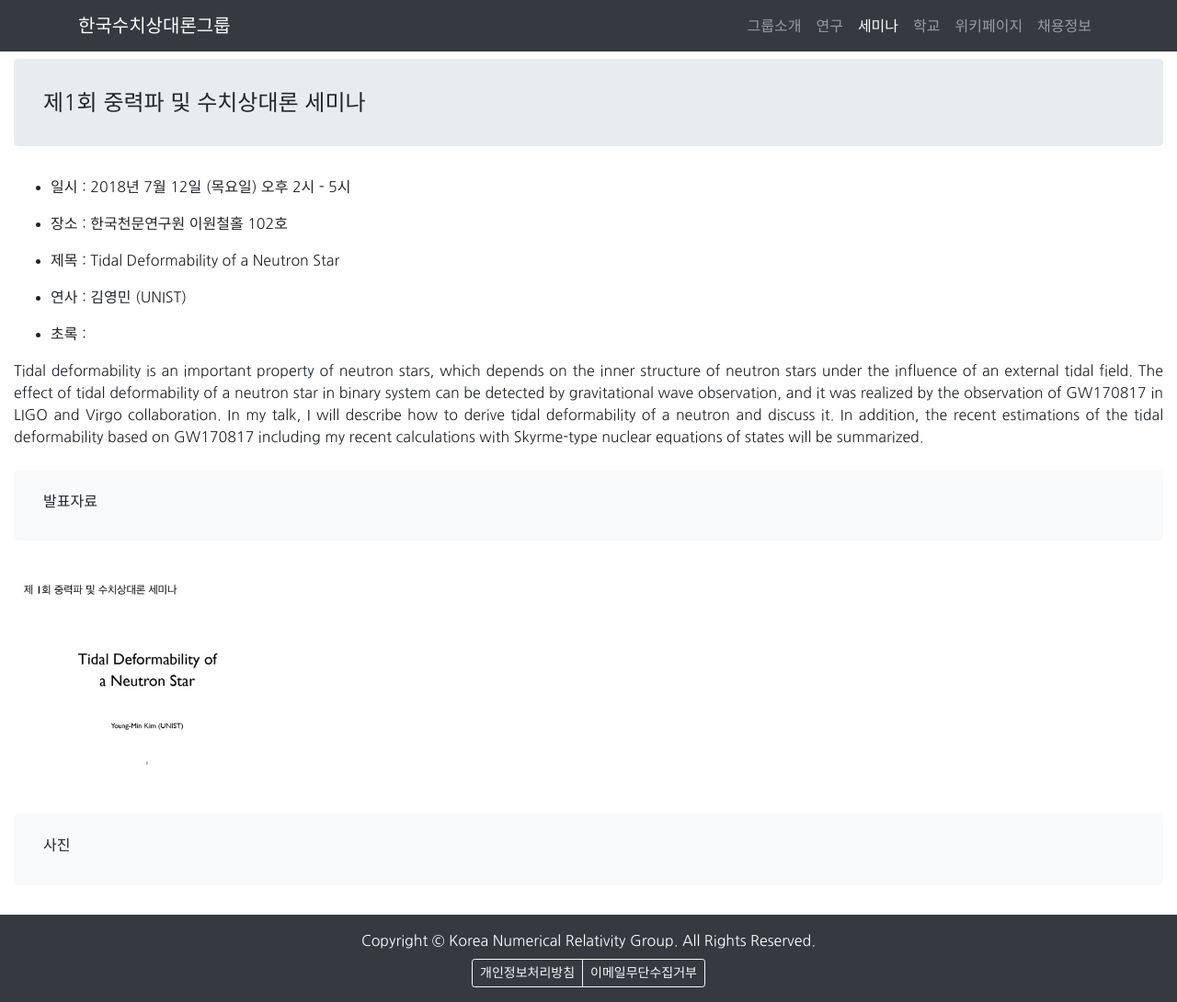
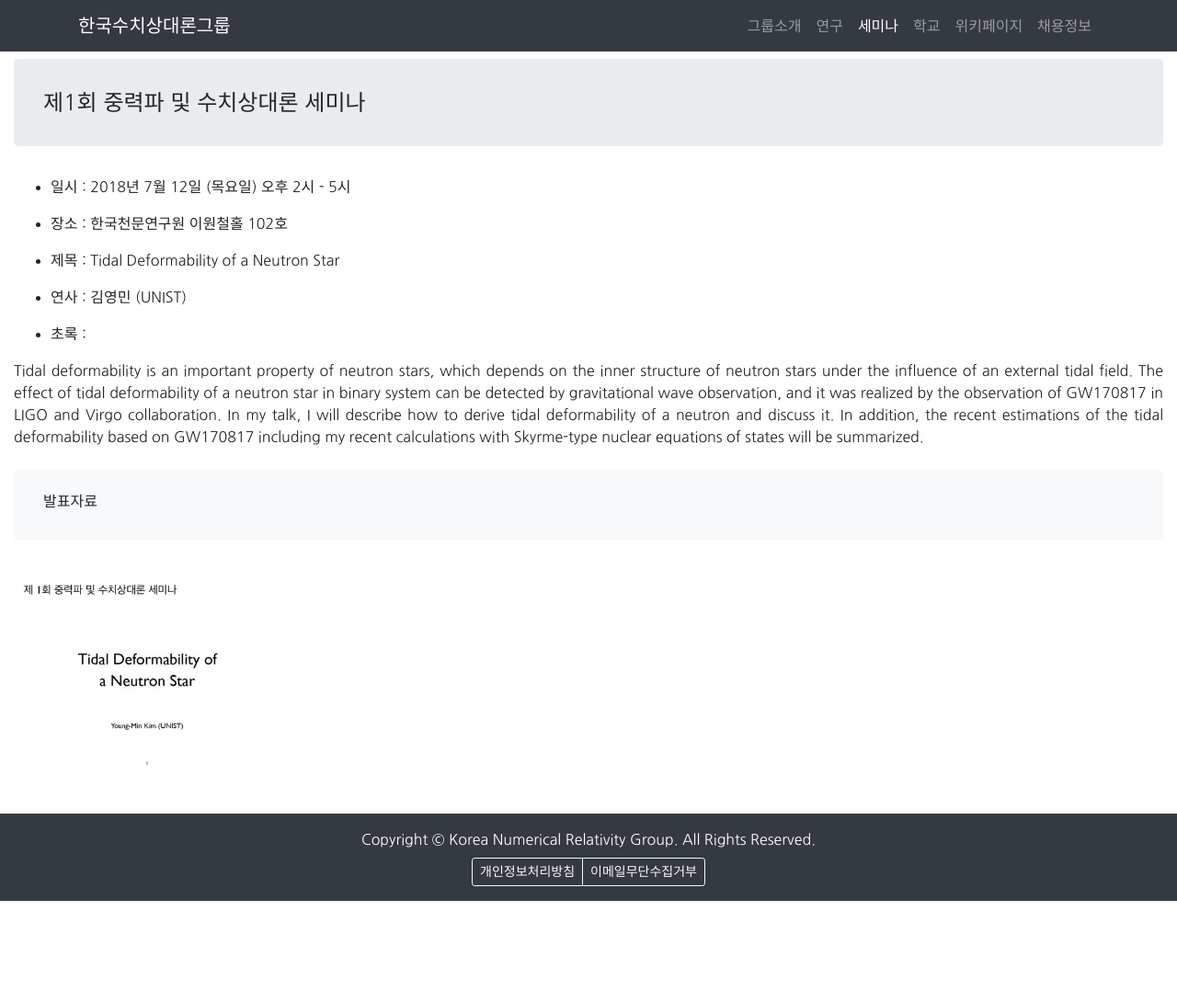
Before and after one commit to nrgw/nrgw.github.io, a Jekyll site: the page built from _posts/gwnr-seminar/2018-07-12-seminar1.md, in a window 1280 px wide. Shown: the whole page at 92% size. Built offline with Jekyll 4.4.1, drawn with Linux system fonts in a browser that asks for light colours; after the commit the page ends 980 px from its top, so only the background shows below that.

Commit message:
Update gwnr-seminar.html

```diff
--- a/_layouts/gwnr-seminar.html
+++ b/_layouts/gwnr-seminar.html
@@ -19,6 +19,8 @@
 </div>
 
 <div class="container-fluid">
+
+  {% if page.talk != nil and page.talk.size != 0 %}
 
   <div class="jumbotron bg-light">
     <h6 class="bold">
@@ -56,12 +58,11 @@
               frameborder="0" width="100%" style="height: 90vh;">
             </div>
             <div class="modal-footer bg-light">
-                <a class="btn btn-primary btn-sm float-right"
-                href="{{ page.media_location }}{{ item.filename }}"
-                role="button">
-                  내려받기
-                </a>
-              <button type="button" class="btn btn-secondary btn-sm" data-dismiss="modal">Close</button>
+              <div class="btn-group float-right" role="group">
+                <a class="btn btn-primary btn-sm" href="{{ page.media_location }}{{ item.filename }}"
+                role="button">내려받기</a>
+                <button type="button" class="btn btn-secondary btn-sm" data-dismiss="modal">닫기</button>
+              </div>
             </div>
           </div>
         </div>
@@ -87,6 +88,10 @@
   </div>
   <!-- Grid row -->
 
+  {% endif %}
+
+
+  {% if page.picture != nil and page.picture.size != 0 %}
 
   <div class="jumbotron bg-light">
     <h6 class="bold">
@@ -121,12 +126,11 @@
 
             <!--Footer-->
             <div class="modal-footer bg-light">
-                <a class="btn btn-primary btn-sm float-right"
-                href="{{ page.media_location }}{{ item.filename }}"
-                role="button">
-                  내려받기
-                </a>
-              <button type="button" class="btn btn-secondary btn-sm" data-dismiss="modal">Close</button>
+              <div class="btn-group float-right" role="group">
+                <a class="btn btn-primary btn-sm" href="{{ page.media_location }}{{ item.filename }}"
+                role="button">내려받기</a>
+                <button type="button" class="btn btn-secondary btn-sm" data-dismiss="modal">닫기</button>
+              </div>
             </div>
           </div>
           <!--/.Content-->
@@ -148,5 +152,8 @@
     {% endfor %}
 
   </div>
-<!-- Grid row -->
+  <!-- Grid row -->
+
+  {% endif %}
+
 </div>
```
